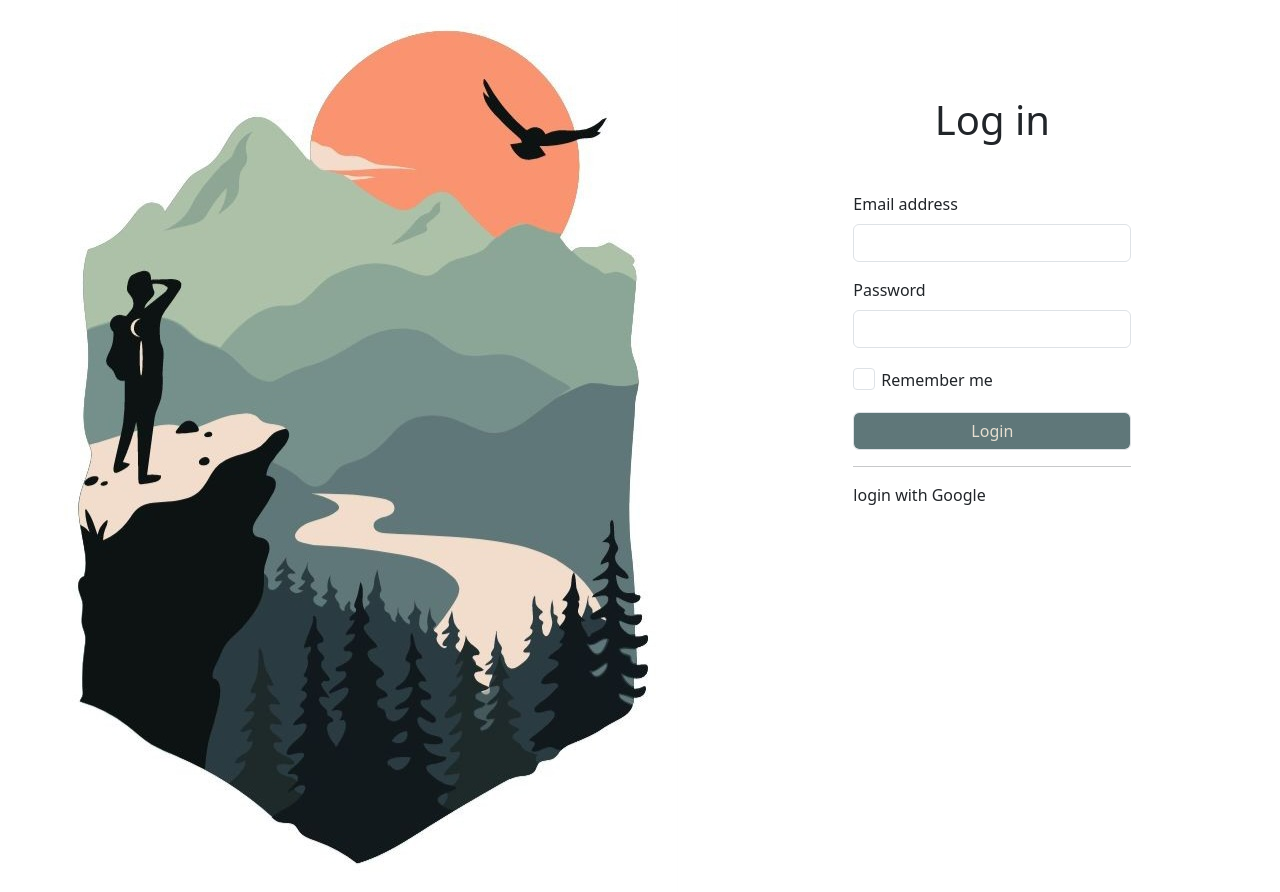
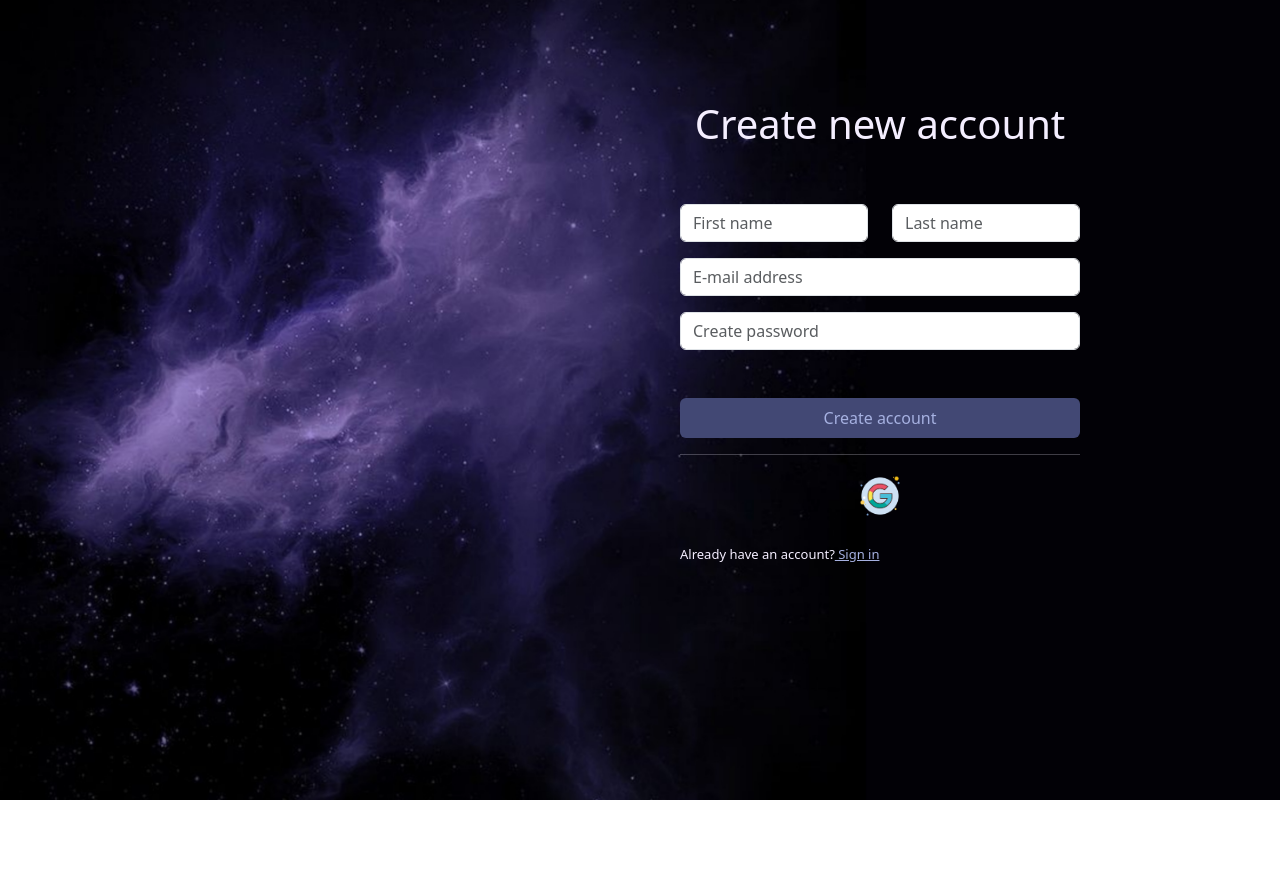
Before and after one commit to k-elixir/login-page, a plain HTML site: page index.html in a window 1280 px wide. After the commit the page ends 800 px from the top, so only its background shows below. Drawn offline with nearby package versions, Linux system fonts and the light colour scheme.

Commit message:
add codes
add background picture,
add sign up page
improve login page

```diff
--- a/index.html
+++ b/index.html
@@ -16,18 +16,15 @@
       integrity="sha384-w76AqPfDkMBDXo30jS1Sgez6pr3x5MlQ1ZAGC+nuZB+EYdgRZgiwxhTBTkF7CXvN"
       crossorigin="anonymous"
     ></script>
+    <script
+      src="https://kit.fontawesome.com/9ad2148236.js"
+      crossorigin="anonymous"
+    ></script>
     <title>Login page</title>
   </head>
   <body class="ms-5 me-5">
-    <div class="row">
-      <div class="col-8">
-        <img
-          src="d15e199ef0a590e4acc59d650c341b7e.jpg"
-          alt="painting from nature"
-        />
-      </div>
-      <div class="col-3 pt-5 mt-5">
-        <h1 class="text-center">Log in</h1>
+    <div class="pt-5 mt-5 login-form">
+      <!-- <h1 class="text-center mt-1">Log in</h1>
       <form>
         <div class="mb-3 mt-5">
           <label for="exampleInputEmail1" class="form-label"
@@ -41,9 +38,7 @@
           />
         </div>
         <div class="mb-3">
-            <label for="exampleInputPassword1" class="form-label"
-              >Password</label
-            >
+          <label for="exampleInputPassword1" class="form-label">Password</label>
           <input
             type="password"
             class="form-control"
@@ -51,20 +46,66 @@
           />
         </div>
         <div class="mb-3 form-check">
-            <input
-              type="checkbox"
-              class="form-check-input"
-              id="exampleCheck1"
-            />
+          <input type="checkbox" class="form-check-input" id="exampleCheck1" />
           <label class="form-check-label m-1" for="exampleCheck1"
             >Remember me</label
           >
         </div>
         <button type="submit" class="form-control">Login</button>
         <hr />
-          <span> login with Google</span>
+        <div class="text-center">
+          <a href="google.com">
+            <img src="./icons8-google-500.png" alt="Google icon" width="50px" />
+          </a>
+        </div>
+        <br>
+        <div class="additional-link">
+          <div><a href="">Forgotten your login info?</a></div>
+          <br>
+          No account? <a href="">Create one!</a>
+        </div>
+      </form> -->
+    </div>
+
+    <div class="pt-5 mt-5 sign-up">
+      <h1 class="text-center mt-1">Create new account</h1>
+      <form>
+        <div class="row">
+          <div class="col mb-3 mt-5">
+            <input type="text" class="form-control" placeholder="First name" />
+          </div>
+          <div class="col mb-3 mt-5">
+            <input type="text" class="form-control" placeholder="Last name" />
+          </div>
+        </div>
+        <div class="mb-3">
+          <input
+            type="email"
+            class="form-control"
+            placeholder="E-mail address"
+          />
+        </div>
+        <div class="mb-3">
+          <input
+            type="password"
+            class="form-control"
+            placeholder="Create password"
+          />
+        </div>
+        <button type="submit" class="form-control mt-5 p-2">
+          Create account
+        </button>
+        <hr />
+        <div class="text-center">
+          <a href="google.com">
+            <img src="./icons8-google-500.png" alt="Google icon" width="50px" />
+          </a>
+        </div>
+        <br />
+        <div class="additional-link">
+          Already have an account?<a href="/"> Sign in</a>
+        </div>
       </form>
-      </div>
     </div>
   </body>
 </html>
--- a/src/style.css
+++ b/src/style.css
@@ -1,9 +1,39 @@
+:root {
+  --first-color: #f4eeff;
+  --second-color: #dcd6f7;
+  --third-color: #a6b1e1;
+  --fourth-color: #424874;
+}
+
 input {
-    padding: 10px;
-    border-radius: 30px;
+  padding: 10px;
+  border-radius: 30px;
 }
 
 button {
-    background-color: #5F7779 !important;
-    color: #E6DED0 !important;
+  background-color: var(--fourth-color) !important;
+  border: var(--fourth-color) !important;
+  color: var(--third-color) !important;
 }
+button:hover {
+  background-color: var(--third-color) !important;
+  color: #424874 !important;
+  transition: 0.25s ease-in-out !important;
+}
+body {
+  color: var(--first-color) !important;
+  background: top -190px left no-repeat url("../Picsart_23-04-10_17-18-19-925.jpg");
+  background-size: 1540px;
+}
+body .login-form,
+.sign-up {
+  position: absolute;
+  right: 200px;
+  width: 400px;
+}
+.additional-link {
+  font-size: 13px;
+}
+a {
+  color: var(--third-color) !important;
+}
```
Also changed, not shown: Picsart_23-04-10_17-18-19-925.jpg (added), d15e199ef0a590e4acc59d650c341b7e.jpg (deleted), icons8-google-500.png (added). Lines whose indentation alone changed are shown as unchanged.
